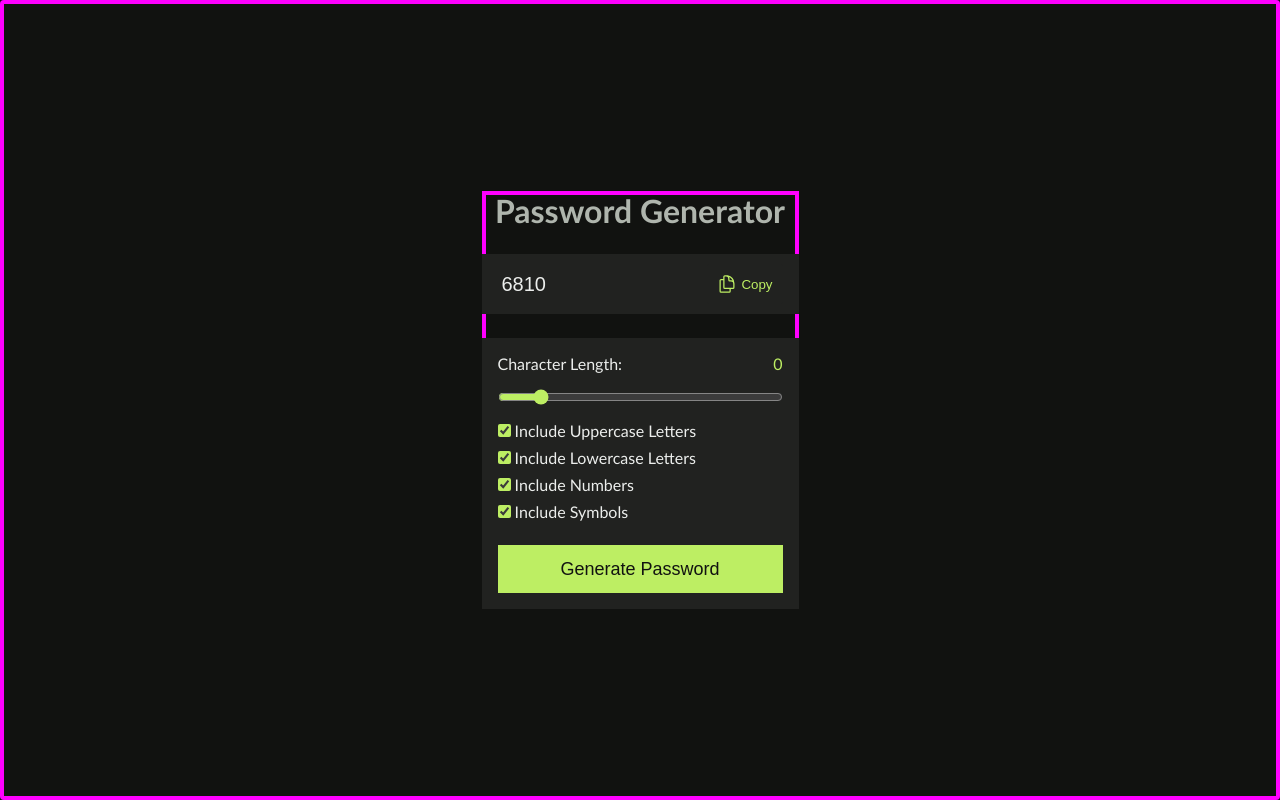
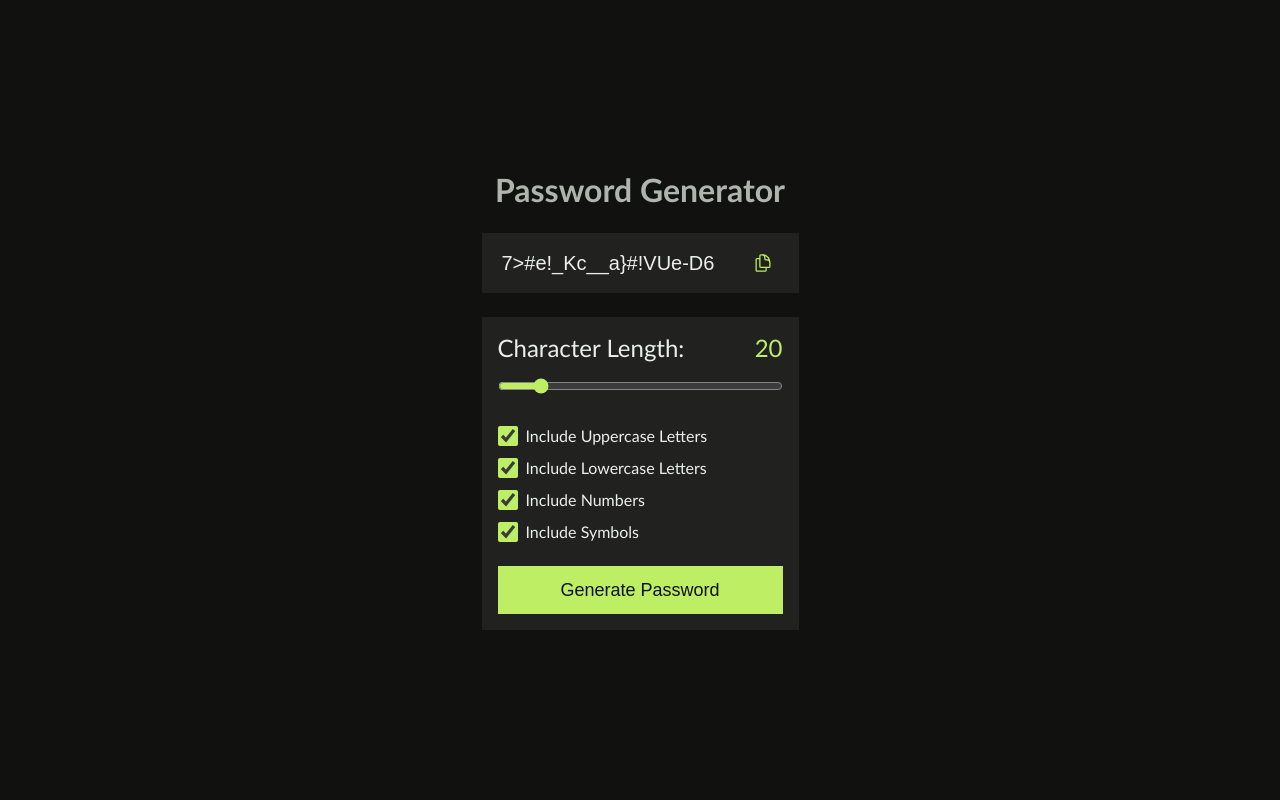
Before and after one commit to nrmarston/password-generator, a website built with Vite: page index.html in a window 1280 px wide. Both pictures are taken after a click on the button "Generate Password". Built offline with nearby package versions, Linux system fonts and the light colour scheme.

Commit message:
Update styles

```diff
--- a/src/main.js
+++ b/src/main.js
@@ -11,7 +11,7 @@ document.querySelector('#app').innerHTML = `
         <svg xmlns="http://www.w3.org/2000/svg" fill="none" viewBox="0 0 24 24" stroke-width="1.5" stroke="currentColor" class="size-6">
   <path stroke-linecap="round" stroke-linejoin="round" d="M15.75 17.25v3.375c0 .621-.504 1.125-1.125 1.125h-9.75a1.125 1.125 0 0 1-1.125-1.125V7.875c0-.621.504-1.125 1.125-1.125H6.75a9.06 9.06 0 0 1 1.5.124m7.5 10.376h3.375c.621 0 1.125-.504 1.125-1.125V11.25c0-4.46-3.243-8.161-7.5-8.876a9.06 9.06 0 0 0-1.5-.124H9.375c-.621 0-1.125.504-1.125 1.125v3.5m7.5 10.375H9.375a1.125 1.125 0 0 1-1.125-1.125v-9.25m12 6.625v-1.875a3.375 3.375 0 0 0-3.375-3.375h-1.5a1.125 1.125 0 0 1-1.125-1.125v-1.5a3.375 3.375 0 0 0-3.375-3.375H9.75" />
 </svg>
-<span>Copy</span>
+<span class="sr-only">Copy</span>
       </button>
     </div>
 
@@ -47,17 +47,61 @@ document.querySelector('#app').innerHTML = `
 
 const passwordInput = document.getElementById('password');
 const generatePasswordBtn = document.getElementById('generate-btn');
+const charLengthInput = document.getElementById('length');
+const charLengthText = document.getElementById('length-value');
 
-function generatePassword() {
-  const password = Math.floor(Math.random() * 9999);
+// Controls declaration
+const uppercaseCheckbox = document.getElementById('uppercase');
+const lowercaseCheckbox = document.getElementById('lowercase');
+const numbersCheckbox = document.getElementById('numbers');
+const symbolsCheckbox = document.getElementById('symbols');
+const copyButton = document.getElementById('copy-btn');
+
+
+function updateCharLength() {
+  charLengthText.textContent = charLengthInput.value;
+}
+
+// Initialize number of characters in UI
+updateCharLength();
+
+function generatePassword(length) {
+  const uppercase = 'ABCDEFGHIJKLMNOPQRSTUVWXYZ';
+  const lowercase = 'abcdefghijklmnopqrstuvwxyz';
+  const numbers = '0123456789';
+  const symbols = '!@#$%^&*()_+-=[]{}|;:,.<>?';
+
+  if (!uppercaseCheckbox.checked && !lowercaseCheckbox.checked && !numbersCheckbox.checked && !symbolsCheckbox.checked) {
+    return 'Please select at least one character type';
+  }
+
+
+  let charset = '';
+  if (uppercaseCheckbox.checked) charset += uppercase;
+  if (lowercaseCheckbox.checked) charset += lowercase;
+  if (numbersCheckbox.checked) charset += numbers;
+  if (symbolsCheckbox.checked) charset += symbols;
+
+  let password = '';
+  for (let i = 0; i < length; i++) {
+    const randomIndex = Math.floor(Math.random() * charset.length);
+    password += charset[randomIndex];
+  }
   return password;
 }
 
 // Handle generate password button click
 generatePasswordBtn.addEventListener('click', event => {
   event.preventDefault();
+  // Get character length to determine length of password
+  const charCount = charLengthInput.value;
   // Generate random password and update the password input value
-  const newPassword = generatePassword();
-  password.value = newPassword;
+  const newPassword = generatePassword(charCount);
+  passwordInput.value = newPassword;
   console.log(newPassword);
 });
+
+// Handle lengh of char change
+charLengthInput.addEventListener('input', () => {
+  updateCharLength();
+});
--- a/src/style.css
+++ b/src/style.css
@@ -43,17 +43,15 @@ button {
   place-items: center;
   width: 100%;
   height: 100vh;
-  box-shadow: inset 0px 0px 0px 4px var(--pink);
   border-radius: 4px;
 }
 
 form {
-  max-width: min(64ch, 90vw);
+  max-width: min(60ch, 90vw);
   display: flex;
   flex-direction: column;
   justify-content: start;
   align-items: stretch;
-  box-shadow: inset 0px 0px 0px 4px var(--pink);
 }
 
 input {
@@ -125,6 +123,7 @@ input:focus-visible {
   width: 100%;
   display: flex;
   justify-content: space-between;
+  font-size: 1.5rem;
 }
 
 #length {
@@ -141,7 +140,21 @@ input:focus-visible {
   flex-direction: column;
   justify-content: center;
   align-items: start;
+  gap: 0.75rem;
+  margin-top: 1rem;
+}
+
+.options-group label {
+  display: flex;
+  justify-content: center;
+  align-content: center;
   gap: 0.5rem;
+  cursor: pointer;
+}
+
+input[type="checkbox"] {
+    width: 1.25rem;
+    height: 1.25rem;
 }
 
 #generate-btn {
@@ -171,3 +184,15 @@ input:focus-visible {
 .text-center {
   text-align: center;
 }
+
+.sr-only {
+  clip: rect(0, 0, 0, 0);
+  white-space: nowrap;
+  border-width: 0;
+  width: 1px;
+  height: 1px;
+  margin: -1px;
+  padding: 0;
+  position: absolute;
+  overflow: hidden;
+}
```
